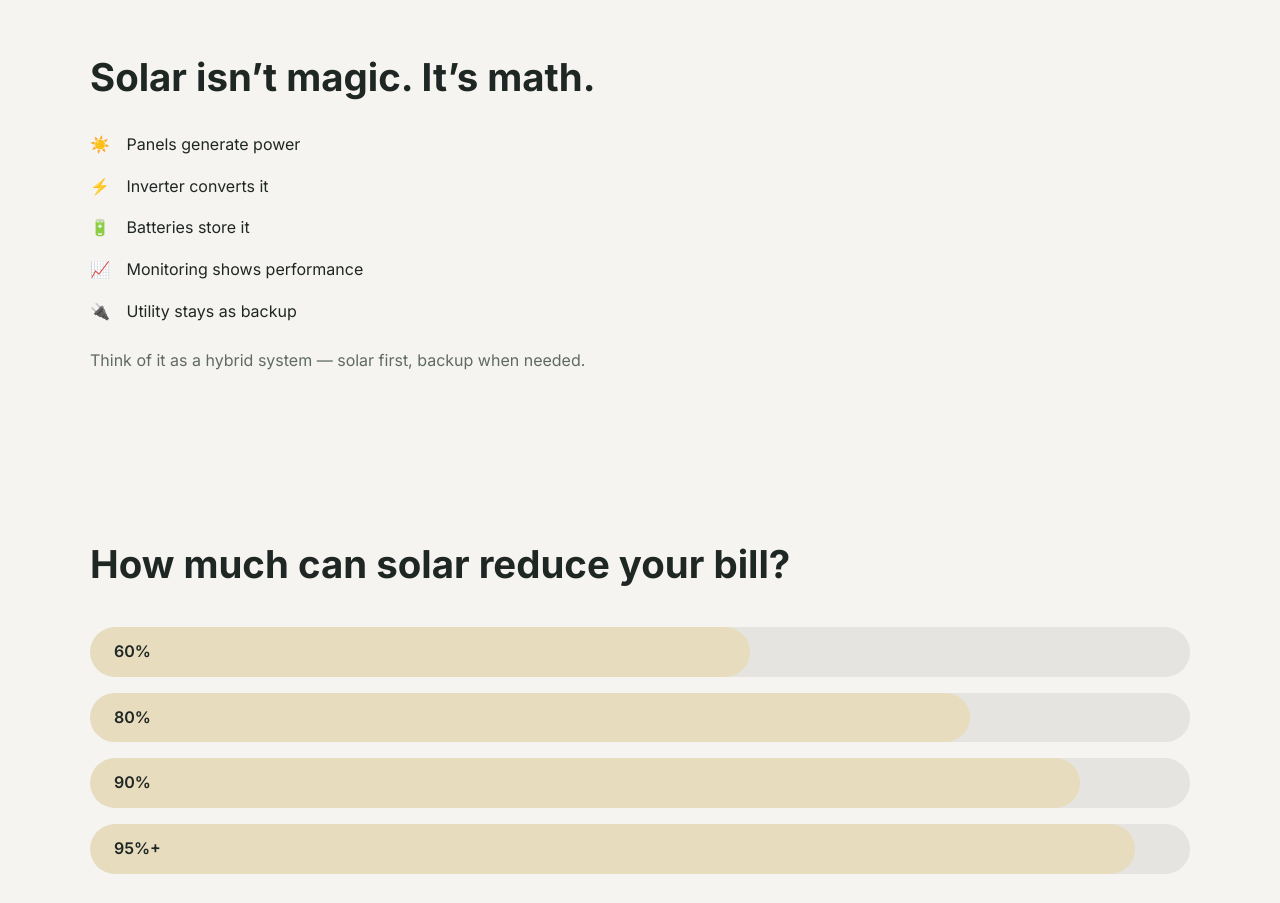
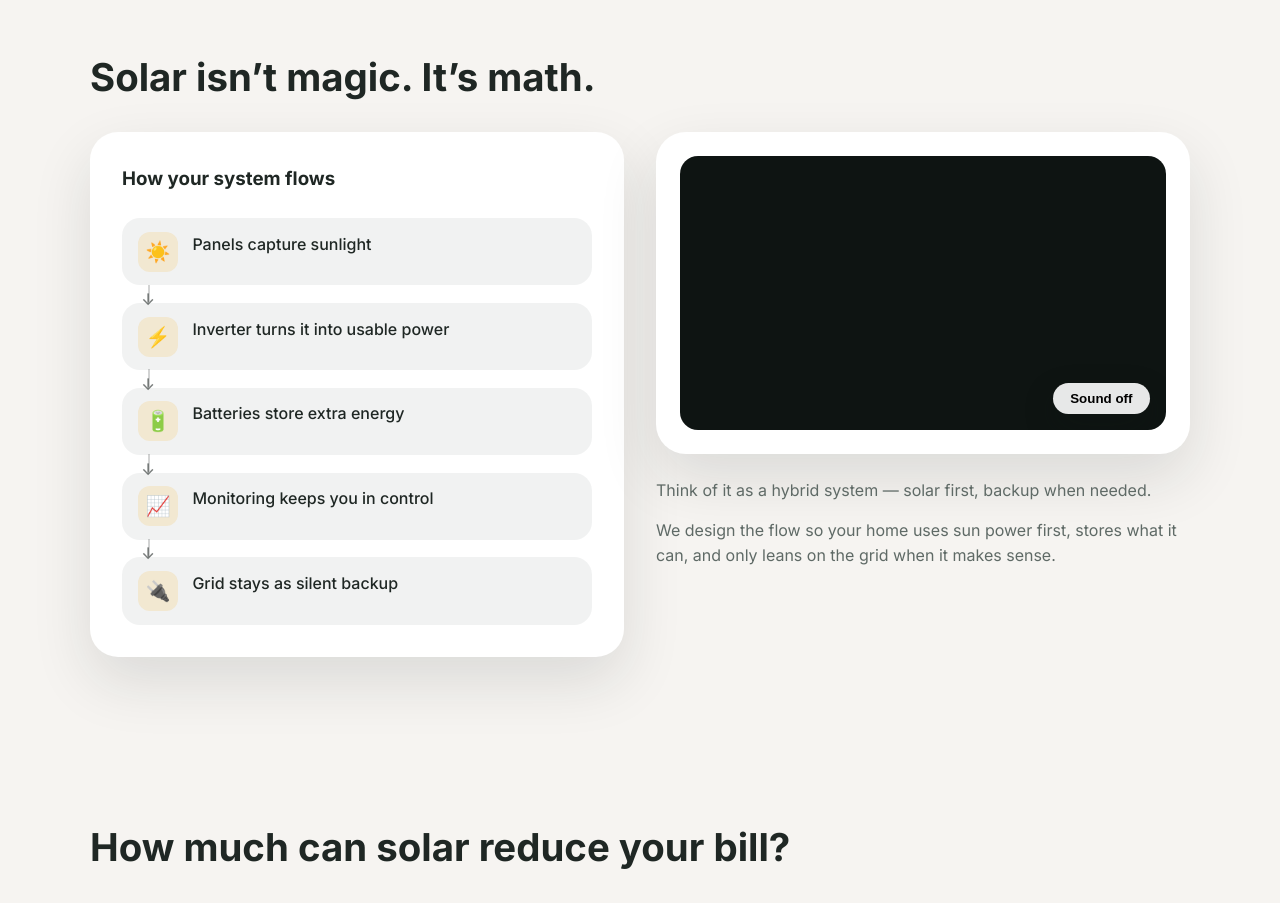
Before and after one commit to PytchMark/islanforcerenew, a website: page index.html in a window 1280 px wide. Shown: the part 1720-2623 px from the top of the page. Drawn offline with Linux system fonts and the light colour scheme.

Commit message:
Update solar explainer section layout

```diff
--- a/css/styles.css
+++ b/css/styles.css
@@ -313,6 +313,146 @@ a {
   color: var(--muted);
 }
 
+.education-grid {
+  display: grid;
+  gap: 2rem;
+  align-items: start;
+  grid-template-columns: repeat(auto-fit, minmax(260px, 1fr));
+}
+
+.diagram-card {
+  background: var(--surface);
+  border-radius: calc(var(--radius) + 6px);
+  padding: 2rem;
+  box-shadow: var(--shadow);
+}
+
+.diagram-card h3 {
+  margin-bottom: 1.5rem;
+}
+
+.diagram-steps {
+  list-style: none;
+  display: grid;
+  gap: 1.1rem;
+  counter-reset: step;
+}
+
+.diagram-step {
+  position: relative;
+  display: grid;
+  grid-template-columns: auto 1fr;
+  gap: 0.9rem;
+  padding: 0.85rem 1rem;
+  border-radius: 18px;
+  background: rgba(31, 39, 36, 0.06);
+  font-weight: 500;
+}
+
+.diagram-step::after {
+  content: "";
+  position: absolute;
+  left: 1.6rem;
+  bottom: -1.05rem;
+  width: 2px;
+  height: 1.1rem;
+  background: rgba(31, 39, 36, 0.2);
+}
+
+.diagram-step:not(:last-child)::before {
+  content: "↓";
+  position: absolute;
+  left: 1.2rem;
+  bottom: -1.7rem;
+  font-size: 1rem;
+  color: rgba(31, 39, 36, 0.6);
+}
+
+.diagram-step:last-child::after,
+.diagram-step:last-child::before {
+  content: none;
+}
+
+.diagram-icon {
+  width: 40px;
+  height: 40px;
+  border-radius: 12px;
+  background: rgba(244, 184, 58, 0.18);
+  display: grid;
+  place-items: center;
+  font-size: 1.25rem;
+}
+
+.education-media {
+  display: grid;
+  gap: 1.5rem;
+}
+
+.media-card {
+  background: var(--surface);
+  border-radius: calc(var(--radius) + 8px);
+  padding: 1.5rem;
+  box-shadow: var(--shadow);
+}
+
+.media-frame {
+  position: relative;
+  border-radius: 18px;
+  overflow: hidden;
+  background: #0e1412;
+}
+
+.system__video {
+  width: 100%;
+  height: 100%;
+  aspect-ratio: 16 / 9;
+  object-fit: cover;
+}
+
+.audio-toggle {
+  position: absolute;
+  right: 1rem;
+  bottom: 1rem;
+  border: none;
+  border-radius: 999px;
+  padding: 0.5rem 1.1rem;
+  background: rgba(255, 255, 255, 0.9);
+  font-weight: 600;
+  cursor: pointer;
+  box-shadow: 0 12px 30px rgba(15, 20, 18, 0.28);
+}
+
+.audio-toggle:focus-visible {
+  outline: 3px solid rgba(244, 184, 58, 0.6);
+  outline-offset: 4px;
+}
+
+.sound-chip {
+  position: absolute;
+  left: 1rem;
+  top: 1rem;
+  padding: 0.35rem 0.9rem;
+  border-radius: 999px;
+  background: rgba(244, 184, 58, 0.9);
+  color: #1d1d1d;
+  font-weight: 600;
+  font-size: 0.85rem;
+  opacity: 0;
+  transform: translateY(-6px);
+  transition: opacity 0.3s ease, transform 0.3s ease;
+}
+
+.sound-chip.active {
+  opacity: 1;
+  transform: translateY(0);
+}
+
+.education-copy {
+  display: grid;
+  gap: 0.9rem;
+  color: var(--muted);
+}
+
 .savings-bars {
   display: grid;
   gap: 1rem;
--- a/index.html
+++ b/index.html
@@ -19,9 +19,16 @@
   </div>
 
   <header class="hero">
-    <video class="hero-video" autoplay muted loop playsinline poster="HERO_POSTER_URL" aria-hidden="true">
-      <source src="https://res.cloudinary.com/dd8pjjxsm/video/upload/v1770019435/From_KlickPin_CF_Pin_on_Portfolio_g9dtlr.mp4" type="video/mp4" />
-    </video>
+    <video
+      class="hero-video"
+      autoplay
+      muted
+      loop
+      playsinline
+      data-asset="heroBgVideoUrl"
+      data-poster="heroPosterUrl"
+      aria-hidden="true"
+    ></video>
     <div class="hero-overlay"></div>
     <div class="hero-content">
       <p class="eyebrow">Island Force Renewables</p>
@@ -87,29 +94,55 @@
     <section class="section education" aria-labelledby="education-title">
       <div class="container">
         <h2 id="education-title" class="section-title reveal">Solar isn’t magic. It’s math.</h2>
-        <ul class="icon-list">
-          <li class="reveal">
-            <span class="icon">☀️</span>
-            Panels generate power
-          </li>
-          <li class="reveal">
-            <span class="icon">⚡</span>
-            Inverter converts it
-          </li>
-          <li class="reveal">
-            <span class="icon">🔋</span>
-            Batteries store it
-          </li>
-          <li class="reveal">
-            <span class="icon">📈</span>
-            Monitoring shows performance
-          </li>
-          <li class="reveal">
-            <span class="icon">🔌</span>
-            Utility stays as backup
-          </li>
-        </ul>
-        <p class="humor reveal">Think of it as a hybrid system — solar first, backup when needed.</p>
+        <div class="education-grid">
+          <div class="diagram-card reveal">
+            <h3>How your system flows</h3>
+            <ol class="diagram-steps">
+              <li class="diagram-step">
+                <span class="diagram-icon">☀️</span>
+                <span>Panels capture sunlight</span>
+              </li>
+              <li class="diagram-step">
+                <span class="diagram-icon">⚡</span>
+                <span>Inverter turns it into usable power</span>
+              </li>
+              <li class="diagram-step">
+                <span class="diagram-icon">🔋</span>
+                <span>Batteries store extra energy</span>
+              </li>
+              <li class="diagram-step">
+                <span class="diagram-icon">📈</span>
+                <span>Monitoring keeps you in control</span>
+              </li>
+              <li class="diagram-step">
+                <span class="diagram-icon">🔌</span>
+                <span>Grid stays as silent backup</span>
+              </li>
+            </ol>
+          </div>
+          <div class="education-media">
+            <div class="media-card reveal">
+              <div class="media-frame">
+                <video
+                  class="system__video"
+                  autoplay
+                  muted
+                  playsinline
+                  data-asset="solarExplainerVideoUrl"
+                  data-poster="solarExplainerPosterUrl"
+                ></video>
+                <button class="audio-toggle" type="button" data-audio-toggle aria-pressed="false">
+                  Sound off
+                </button>
+                <span class="sound-chip" aria-hidden="true">Sound on</span>
+              </div>
+            </div>
+            <div class="education-copy">
+              <p class="reveal">Think of it as a hybrid system — solar first, backup when needed.</p>
+              <p class="reveal">We design the flow so your home uses sun power first, stores what it can, and only leans on the grid when it makes sense.</p>
+            </div>
+          </div>
+        </div>
       </div>
     </section>
 
```
